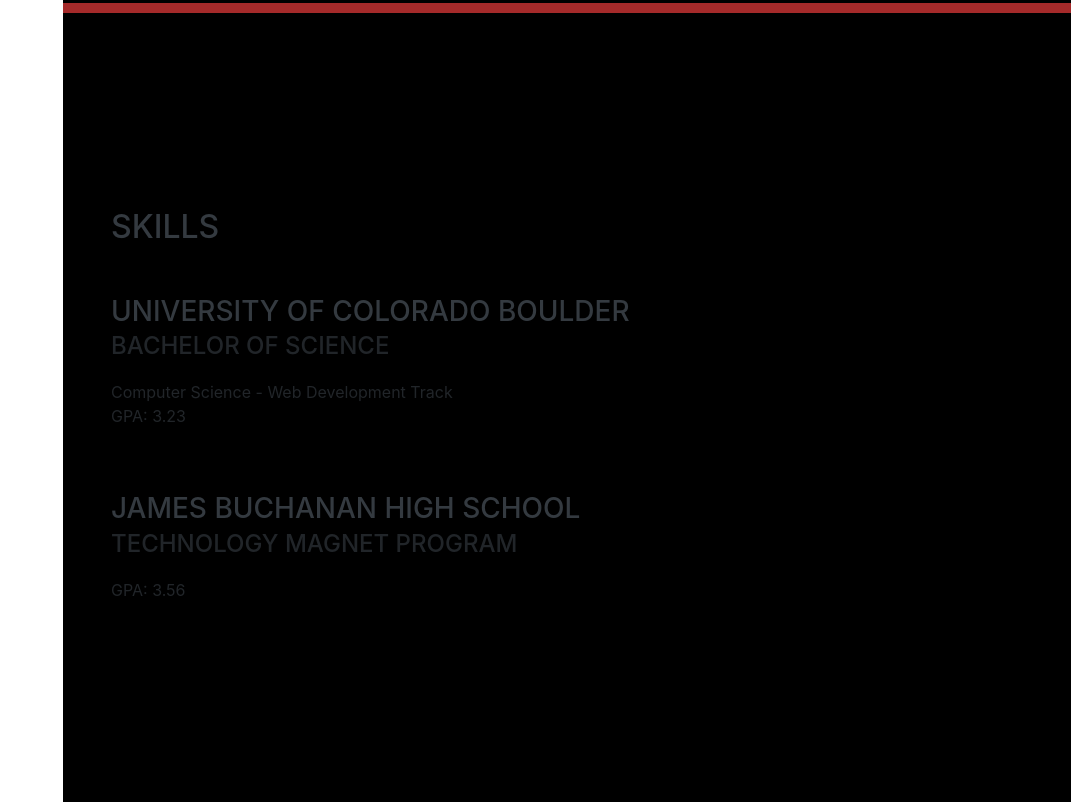
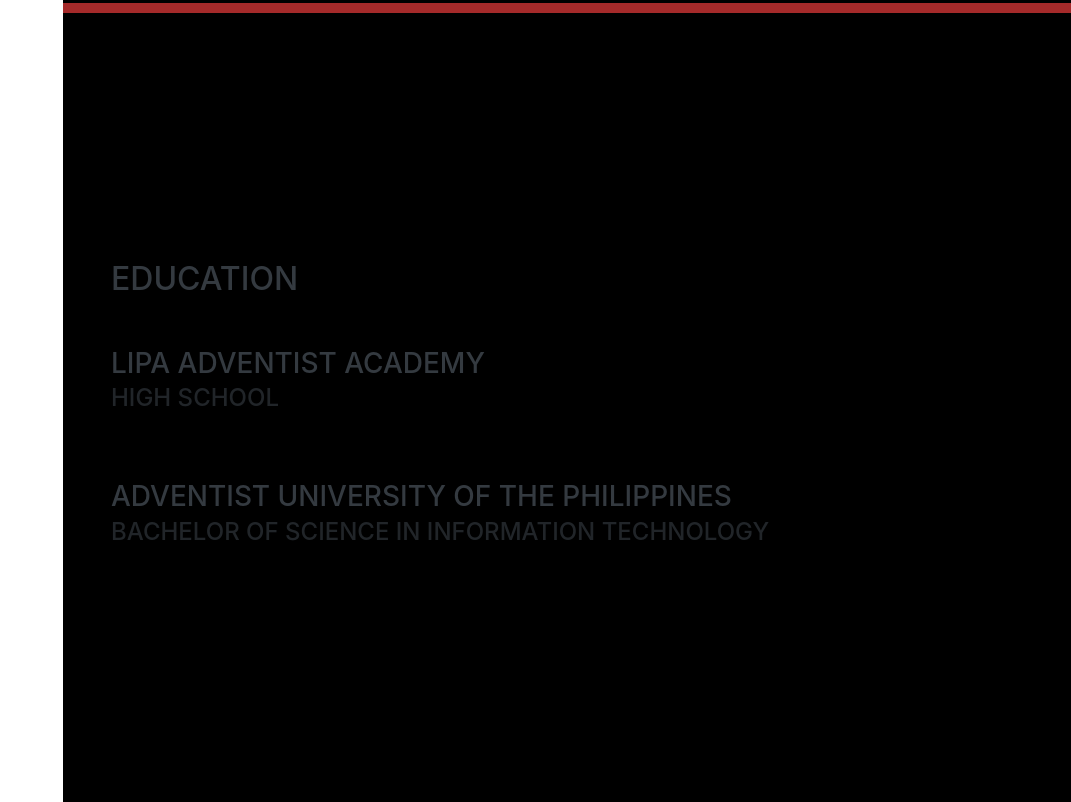
Before and after one commit to regime235/my-web-portfolio, a website with bundled scripts: page index.html in a window 1280 px wide. Shown: the part 1607-2409 px from the top of the page, without its empty margins (209-1280 px from the left). Built offline with nearby package versions, Linux system fonts and the light colour scheme; a web font is replaced by a local one.

Commit message:
no message

```diff
--- a/index.html
+++ b/index.html
@@ -44,7 +44,7 @@
           <a class="nav-link js-scroll-trigger" href="#proj">My Projects</a>
         </li>
         <li class="nav-item">
-          <a class="nav-link js-scroll-trigger" href="#skills">Skills</a>
+          <a class="nav-link js-scroll-trigger" href="#educ">Education</a>
         </li>
         <li class="nav-item">
           <a class="nav-link js-scroll-trigger" href="#prog">Programming Languages</a>
@@ -126,24 +126,21 @@
 
     <hr class="m-0" style="border: 5px solid brown">
 
-    <section class="resume-section p-3 p-lg-5 d-flex align-items-center" id="skills">
+    <section class="resume-section p-3 p-lg-5 d-flex align-items-center" id="educ">
       <div class="w-100">
-        <h2 class="mb-5">Skills</h2>
+        <h2 class="mb-5">Education</h2>
 
         <div class="resume-item d-flex flex-column flex-md-row justify-content-between mb-5">
           <div class="resume-content">
-            <h3 class="mb-0">University of Colorado Boulder</h3>
-            <div class="subheading mb-3">Bachelor of Science</div>
-            <div>Computer Science - Web Development Track</div>
-            <p>GPA: 3.23</p>
+            <h3 class="mb-0">Lipa Adventist Academy</h3>
+            <div class="subheading mb-3">High School</div>
           </div>
         </div>
 
         <div class="resume-item d-flex flex-column flex-md-row justify-content-between">
           <div class="resume-content">
-            <h3 class="mb-0">James Buchanan High School</h3>
-            <div class="subheading mb-3">Technology Magnet Program</div>
-            <p>GPA: 3.56</p>
+            <h3 class="mb-0">Adventist University of the Philippines</h3>
+            <div class="subheading mb-3">Bachelor of Science in Information Technology</div>
           </div>
         </div>
 
--- a/package.json
+++ b/package.json
@@ -2,8 +2,10 @@
     "title": "Resume",
     "name": "startbootstrap-resume",
     "version": "5.0.7",
+    "homepage": "https://github.io/regime235/my-web-portfolio",
     "scripts": {
-        "start": "node_modules/.bin/gulp watch"
+        "start": "node_modules/.bin/gulp watch",
+        "deploy": "gh-pages"
     },
     "description": "Resume is a simple, yet elegant resume and CV theme for Bootstrap 4.",
     "keywords": [
@@ -14,7 +16,7 @@
         "theme",
         "template"
     ],
-    "homepage": "https://startbootstrap.com/template-overviews/resume",
+
     "bugs": {
         "url": "https://github.com/BlackrockDigital/startbootstrap-resume/issues",
         "email": "feedback@startbootstrap.com"
```
